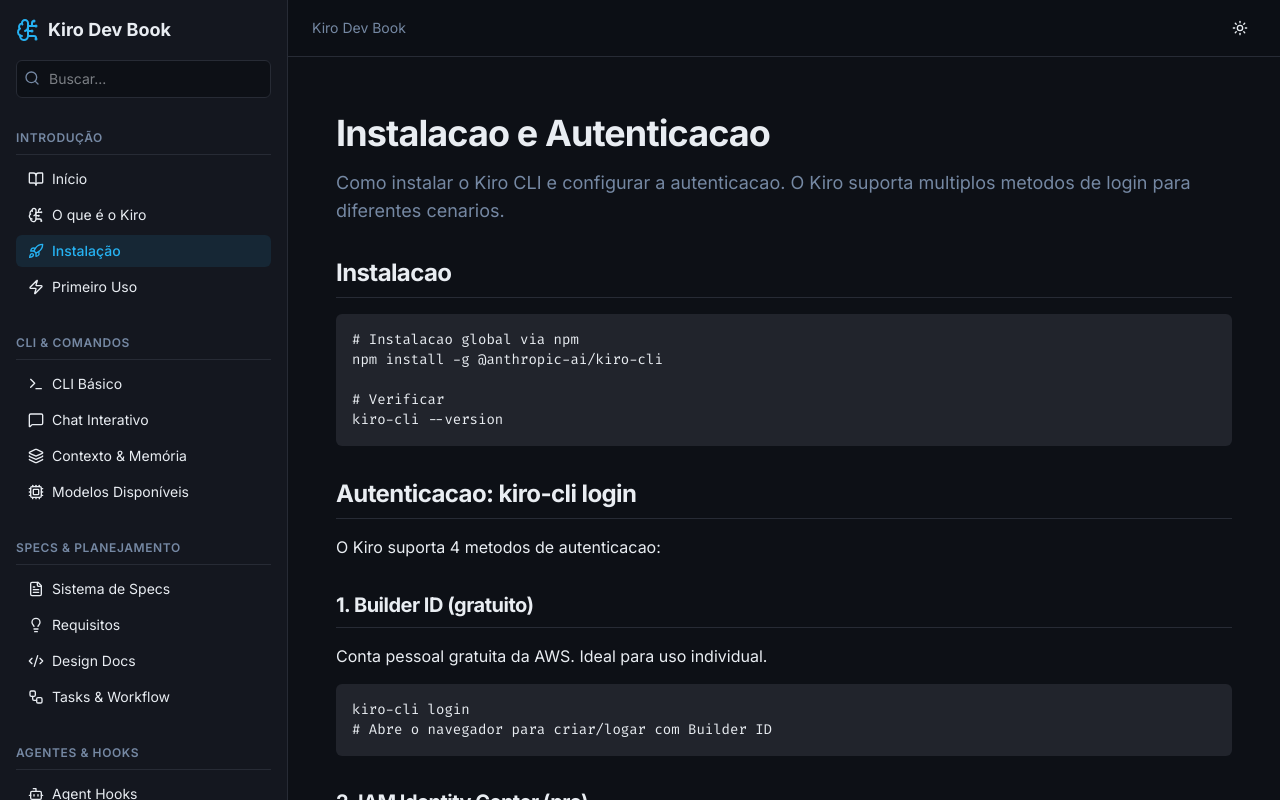
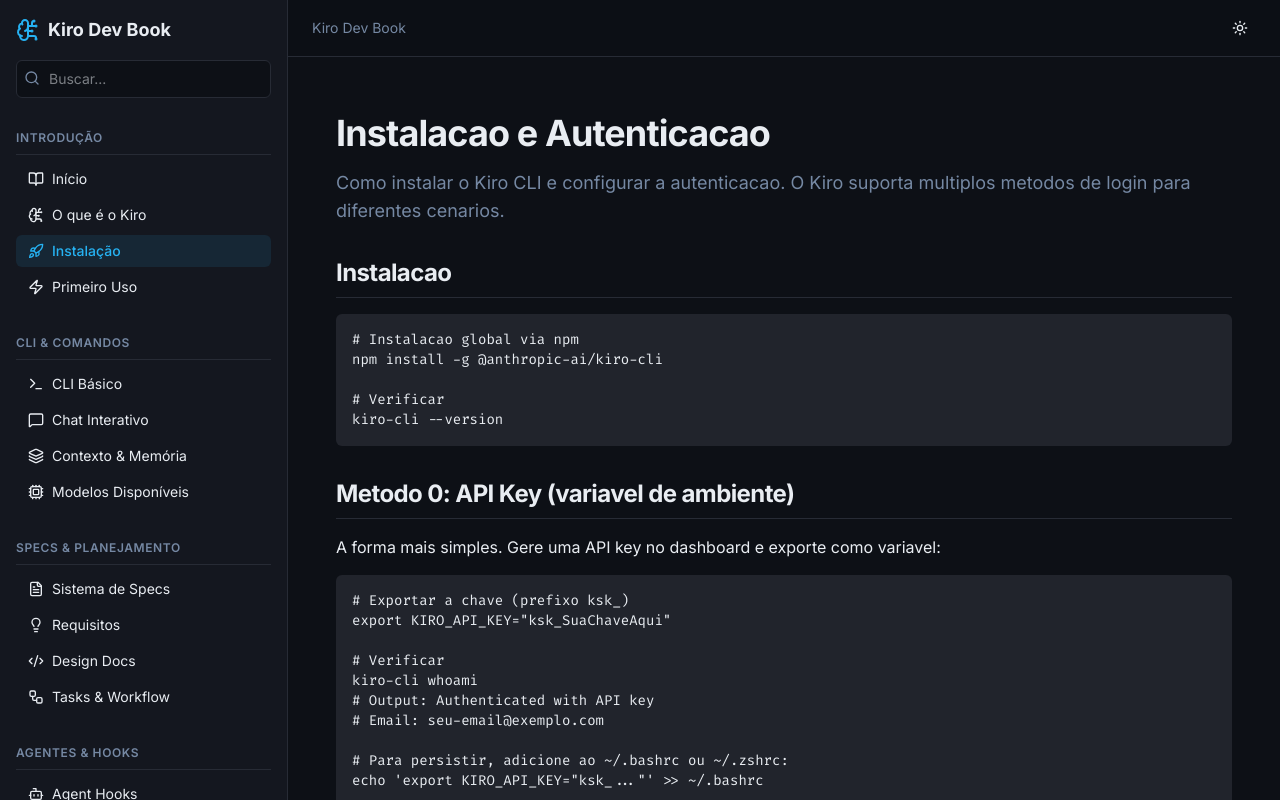
Before and after one commit to Wallysondevs/kiro-dev-book, a React (Vite) app: page /#/instalacao in a window 1280 px wide. Built offline with nearby package versions, Linux system fonts and the light colour scheme.

Commit message:
feat: add KIRO_API_KEY auth method + all real CLI commands from --help-all

```diff
--- a/src/pages/CLIBasico.tsx
+++ b/src/pages/CLIBasico.tsx
@@ -104,7 +104,17 @@
 kiro-cli agent create   # Criar agente
 kiro-cli agent validate # Validar config de agente
 kiro-cli mcp            # Gerenciar MCP servers
-kiro-cli acp            # Iniciar Agent Client Protocol (integracao programatica)`}</pre>
+kiro-cli acp            # Agent Client Protocol (integracao programatica)
+kiro-cli translate      # Linguagem natural para comando shell
+kiro-cli inline enable  # Completions inline no shell
+kiro-cli inline status  # Status das completions
+kiro-cli doctor         # Diagnosticar e corrigir problemas
+kiro-cli init bash      # Gerar dotfiles para o shell
+kiro-cli integrations   # Gerenciar integracoes do sistema
+kiro-cli update         # Atualizar o Kiro
+kiro-cli theme          # Ver ou mudar tema
+kiro-cli dashboard      # Abrir dashboard web
+kiro-cli profile        # Perfil do usuario IDC`}</pre>
     </div>
   );
 }
--- a/src/pages/Instalacao.tsx
+++ b/src/pages/Instalacao.tsx
@@ -11,7 +11,23 @@
 # Verificar
 kiro-cli --version`}</pre>
 
-      <h2>Autenticacao: kiro-cli login</h2>
+      <h2>Metodo 0: API Key (variavel de ambiente)</h2>
+      <p>A forma mais simples. Gere uma API key no dashboard e exporte como variavel:</p>
+      <pre className="bg-muted p-4 rounded-md font-mono text-sm my-4 overflow-x-auto">{`# Exportar a chave (prefixo ksk_)
+export KIRO_API_KEY="ksk_SuaChaveAqui"
+
+# Verificar
+kiro-cli whoami
+# Output: Authenticated with API key
+# Email: seu-email@exemplo.com
+
+# Para persistir, adicione ao ~/.bashrc ou ~/.zshrc:
+echo 'export KIRO_API_KEY="ksk_..."' >> ~/.bashrc`}</pre>
+      <div className="p-4 border-l-4 border-primary bg-primary/5 rounded-r-lg my-4">
+        <p className="text-sm"><strong>Ideal para:</strong> servidores, CI/CD, automacao, ambientes sem navegador. Nao requer login interativo.</p>
+      </div>
+
+      <h2>Autenticacao interativa: kiro-cli login</h2>
       <p>O Kiro suporta 4 metodos de autenticacao:</p>
 
       <h3>1. Builder ID (gratuito)</h3>
```
